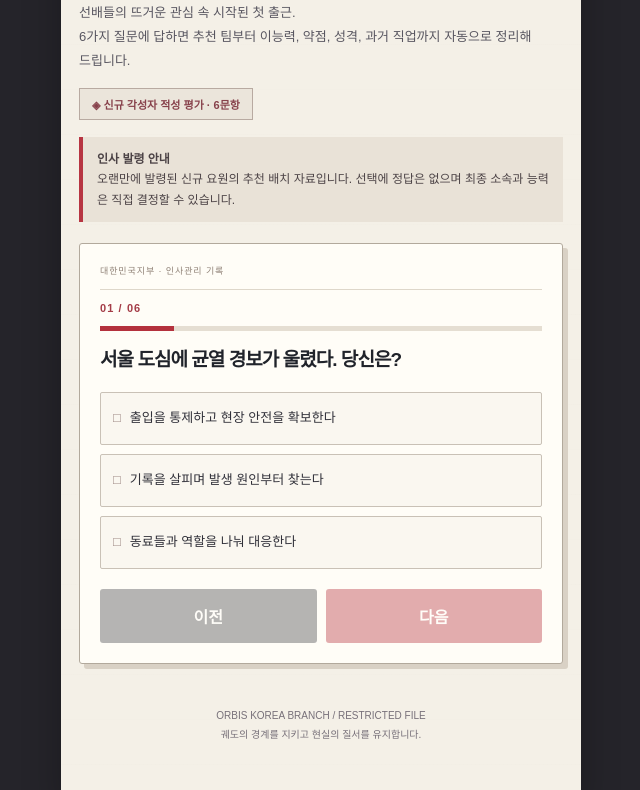
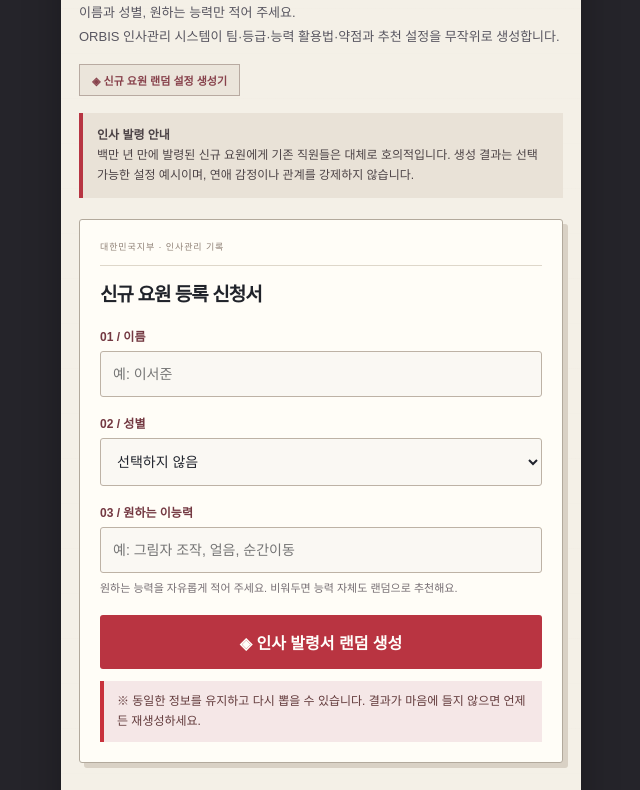
Before and after one commit to daheenlee/orbis-korea, a plain HTML site: page rookie-test/index.html in a window 1280 px wide. Shown: the part 210-1000 px from the top of the page, without its empty margins (319-959 px from the left). Drawn offline with Linux system fonts and the light colour scheme.

Commit message:
Replace quiz with name, gender and power-based randomized rookie profile generator

```diff
--- a/rookie-test/index.html
+++ b/rookie-test/index.html
@@ -3,7 +3,7 @@
 <head>
 <meta charset="utf-8"><meta name="viewport" content="width=device-width,initial-scale=1">
 <meta name="theme-color" content="#12151c">
-<title>ORBIS | 신입 요원 자동 추천</title>
+<title>ORBIS | 신입 요원 랜덤 설정 생성기</title>
 <style>
 :root{font-family:"Pretendard","Noto Sans KR","Apple SD Gothic Neo",sans-serif;color:#24252b;background:#25242a}
 *{box-sizing:border-box}body{margin:0}button,input{font:inherit}button{cursor:pointer}
@@ -34,63 +34,78 @@ button.secondary{background:#48484d}button:disabled{opacity:.4}.hidden{display:n
 .official{border-left:4px solid #b73542;background:#e9e2d7;padding:12px 14px;font-size:12px;color:#4c4346;line-height:1.7;margin-top:17px}
 footer{text-align:center;margin-top:42px;font-size:10px;color:#777079;line-height:1.9}
 @media(max-width:360px){.wrap{padding-left:12px;padding-right:12px}.card{padding:16px}h1{font-size:28px}}
+
+.form-row{display:grid;gap:7px;margin:0 0 17px}.form-row label{font-size:12px;font-weight:850;color:#733841}.field{display:block;width:100%;padding:14px 12px;border:1px solid #bdb2a5;border-radius:3px;background:#faf8f3;color:#20242d;font-size:14px}.field:focus{outline:2px solid #c8323c;outline-offset:1px}.hint{font-size:11px;color:#766e73;line-height:1.6}.result-name{font-weight:900;color:#28252a;font-size:19px;margin-top:18px}.ribbon{margin-top:12px;padding:10px 13px;background:#f5e7e7;border-left:4px solid #c8323c;color:#633b3c;font-size:12px;line-height:1.7}
 </style>
 </head>
 <body>
 <main class="wrap">
 <header class="top"><div class="brand">◉ <b>ORBIS</b> / ROK</div><a href="../night-shift/">← 인사명부</a></header>
-<p class="eyebrow">대한민국지부 / 신입 인사 적성평가 · 제001호</p>
-<h1>백만 년 만의 신입,<br>어느 팀으로 갈까?</h1>
-<p class="sub">선배들의 뜨거운 관심 속 시작된 첫 출근.<br>6가지 질문에 답하면 추천 팀부터 이능력, 약점, 성격, 과거 직업까지 자동으로 정리해 드립니다.</p>
-<span class="pill">◈ 신규 각성자 적성 평가 · 6문항</span><div class="official"><strong>인사 발령 안내</strong><br>오랜만에 발령된 신규 요원의 추천 배치 자료입니다. 선택에 정답은 없으며 최종 소속과 능력은 직접 결정할 수 있습니다.</div>
+<p class="eyebrow">대한민국지부 / 신규 요원 배정 추천 · 제001호</p>
+<h1>백만 년 만의 신입,<br>어떤 요원이 될까?</h1>
+<p class="sub">이름과 성별, 원하는 능력만 적어 주세요.<br>ORBIS 인사관리 시스템이 팀·등급·능력 활용법·약점과 추천 설정을 무작위로 생성합니다.</p>
+<span class="pill">◈ 신규 요원 랜덤 설정 생성기</span><div class="official"><strong>인사 발령 안내</strong><br>백만 년 만에 발령된 신규 요원에게 기존 직원들은 대체로 호의적입니다. 생성 결과는 선택 가능한 설정 예시이며, 연애 감정이나 관계를 강제하지 않습니다.</div>
 <section class="card" id="test">
-<div class="num" id="step"></div><div class="progress"><div class="bar" id="bar"></div></div>
-<h2 id="question"></h2><div class="options" id="options"></div>
-<div class="nav"><button type="button" class="action secondary" id="prev">이전</button><button type="button" class="action" id="next">다음</button></div>
+<h2>신규 요원 등록 신청서</h2>
+<div class="form-row"><label for="user-name">01 / 이름</label><input id="user-name" class="field" maxlength="30" placeholder="예: 이서준" autocomplete="off"></div>
+<div class="form-row"><label for="user-gender">02 / 성별</label><select id="user-gender" class="field"><option value="">선택하지 않음</option><option value="남성">남성</option><option value="여성">여성</option><option value="논바이너리">논바이너리</option><option value="직접 설정">직접 설정 / 비공개</option></select></div>
+<div class="form-row"><label for="user-ability">03 / 원하는 이능력</label><input id="user-ability" class="field" maxlength="70" placeholder="예: 그림자 조작, 얼음, 순간이동" autocomplete="off"><span class="hint">원하는 능력을 자유롭게 적어 주세요. 비워두면 능력 자체도 랜덤으로 추천해요.</span></div>
+<button type="button" class="action" id="generate" style="width:100%">◈ 인사 발령서 랜덤 생성</button>
+<div class="ribbon">※ 동일한 정보를 유지하고 다시 뽑을 수 있습니다. 결과가 마음에 들지 않으면 언제든 재생성하세요.</div>
 </section>
 <section class="card hidden" id="result" aria-live="polite">
 <div class="result-kicker">ORBIS / PERSONNEL DECISION · 참고용</div><div class="seal" aria-hidden="true">인사<br>검토필</div>
-<div class="team" id="team"></div><div class="people" id="people"></div>
+<div class="result-name" id="resultName"></div><div class="team" id="team"></div><div class="people" id="people"></div>
 <div class="label">AWAKENING CLASS</div><div class="value" id="rank"></div>
 <div class="label">CORE ABILITY</div><div class="value" id="ability"></div><p class="desc" id="abilityDesc"></p>
 <div class="label">WEAKNESS / OVERLOAD</div><p class="desc" id="weakness"></p>
 <div class="profile"><h3>🪪 신입 요원 추천 설정</h3><p id="personality"></p><p id="background"></p><p id="intro"></p></div>
 <p class="note">결과는 창작용 추천일 뿐 확정 설정이 아닙니다. 이름, 나이, 성별, 팀, 등급, 능력은 자유롭게 수정하세요. 기존 ORBIS 요원들과의 연애 관계는 자동 확정되지 않습니다.</p>
-<div class="actions"><button type="button" class="action" id="copy">▣ 크랙용 추천 설정 전체 복사</button><button type="button" class="action secondary" id="retry">다시 검사하기</button><a href="../night-shift/" style="display:block;text-align:center;padding:12px">인사명부로 돌아가기 ↗</a><div class="status" id="status"></div></div>
+<div class="actions"><button type="button" class="action" id="copy">▣ 크랙용 추천 설정 전체 복사</button><button type="button" class="action secondary" id="retry">같은 설정으로 다시 뽑기</button><a href="../night-shift/" style="display:block;text-align:center;padding:12px">인사명부로 돌아가기 ↗</a><div class="status" id="status"></div></div>
 </section>
 <footer>ORBIS KOREA BRANCH / RESTRICTED FILE<br>궤도의 경계를 지키고 현실의 질서를 유지합니다.</footer>
 </main>
 <script>
-const qs=[
-{q:"서울 도심에 균열 경보가 울렸다. 당신은?",a:[["출입을 통제하고 현장 안전을 확보한다",2,0],["기록을 살피며 발생 원인부터 찾는다",0,2],["동료들과 역할을 나눠 대응한다",1,1]]},
-{q:"위험한 상황에서 자신의 장점은?",a:[["빠른 판단과 행동력",2,0],["섬세한 관찰과 추론",0,2],["상황에 맞춰 유연하게 협력",1,1]]},
-{q:"가장 끌리는 이능력은?",a:[["방어막과 위협 제압",2,0],["흔적 감지와 패턴 분석",0,2],["이동과 협력 지원",1,1]]},
-{q:"누군가 내 실수를 지적한다면?",a:[["바로 고치고 실전에서 만회한다",2,0],["원인을 확인한 뒤 재발을 막는다",0,2],["동료와 해결책을 함께 찾는다",1,1]]},
-{q:"어떤 근무가 더 재미있을까?",a:[["긴박한 현장 출동",2,0],["수상한 사건 추적",0,2],["합동 작전과 팀 플레이",1,1]]},
-{q:"첫 출근, 선배들이 몰려든다면?",a:[["당당하게 먼저 자기소개한다",2,0],["차분하게 질문에 답한다",0,2],["웃으며 분위기에 적응한다",1,1]]}
+const el=id=>document.getElementById(id);
+const pick=a=>a[Math.floor(Math.random()*a.length)];
+const powerPool=["중력 조작","그림자 조작","결계 생성","잔상 추적","공간 도약","소리 조율","자기장 제어","기억 잔향 감지","열기 응축","빛 굴절","물의 흐름 조작","시간 감각 가속"];
+const variations=[
+{label:"정밀형",desc:p=>p+"의 효과를 좁은 범위에 정교하게 집중시켜 작은 대상이나 상황을 세밀하게 다룬다.",weak:"다수의 대상을 동시에 처리하면 집중력이 크게 저하된다."},
+{label:"방호형",desc:p=>p+"을(를) 활용해 동료를 보호하고 위험을 일시적으로 분산시킨다.",weak:"보호 범위를 넓히면 지속 시간이 급격히 짧아진다."},
+{label:"기동형",desc:p=>p+"을(를) 순간적으로 활용해 빠르게 이동하거나 위치를 바꾸는 작전에 특화된다.",weak:"짧은 시간에 반복하면 방향 감각에 혼란이 생긴다."},
+{label:"탐지형",desc:p=>p+"의 미세한 반응으로 주변 이상 징후와 균열의 흔적을 감지한다.",weak:"강한 외부 자극이나 복잡한 환경에서 감각이 과부하된다."},
+{label:"제압형",desc:p=>p+"의 출력을 한순간 높여 위협을 억제하거나 움직임을 방해한다.",weak:"한 번에 출력이 집중되어 사용 직후 회복 시간이 필요하다."},
+{label:"연계형",desc:p=>p+"의 효과를 동료의 능력과 맞춰 협력 작전의 효율을 높인다.",weak:"팀원과 호흡이 맞지 않으면 효과가 불안정해진다."}
 ];
-const abilities=[
-{n:"경계막 형성",d:"일정 범위를 보호하는 방호 경계를 전개한다.",w:"넓은 범위를 장시간 유지하면 급격히 소모되며 경계 외부는 방어하지 못한다."},
-{n:"잔류 파동 감지",d:"균열에 남은 미세한 흔적을 감지하고 이동 경로를 파악한다.",w:"흔적이 겹치면 정보가 혼선되어 감각 과부하와 두통이 생긴다."},
-{n:"단거리 위치 전이",d:"시야 안의 짧은 거리를 순간적으로 이동한다.",w:"연속 사용하면 거리 감각이 흐려지고 이동 범위가 제한된다."},
-{n:"동조 신호",d:"팀원의 행동과 능력 발동 타이밍을 감지해 협동 효율을 높인다.",w:"연결 대상이 많아질수록 집중력이 떨어지고 피로가 증가한다."},
-{n:"중력 고정",d:"짧은 시간 대상의 움직임을 제한한다.",w:"무거운 대상이나 다수에게 사용할 때 신체 부담이 크게 증가한다."},
-{n:"이상 패턴 투시",d:"균열 주변에 반복되는 이상 패턴을 시각적으로 읽는다.",w:"복잡한 현장에서는 시야 혼탁과 눈의 통증이 발생한다."}
-];
-const styles=[
-{p:"침착한 관찰형. 낯선 상황에서도 정보를 먼저 모으며 필요할 때는 분명하게 의견을 낸다.",job:"낮에는 도서관 자료실 또는 기록 관리 분야에 종사해 왔다.",line:"첫 출근에는 동료들의 질문을 받아가며 소속과 역할을 파악하려 한다."},
-{p:"빠른 행동형. 위기 앞에서 먼저 움직이지만 판단을 서두르지 않으려고 노력한다.",job:"낮에는 체육 강사나 안전 관련 아르바이트를 해 왔다.",line:"첫 출근부터 현장에 나가고 싶지만 선배들의 지시에 귀를 기울인다."},
-{p:"사교적인 조율형. 분위기를 읽고 사람들의 장점을 연결하는 데 능하다.",job:"낮에는 카페나 서비스 분야에서 일하며 다양한 사람을 만났다.",line:"처음 본 선배들의 호들갑에도 웃음을 잃지 않고 자연스럽게 인사를 건넨다."},
-{p:"호기심 많은 탐구형. 이해되지 않는 현상을 보면 끝까지 이유를 찾아내고 싶어 한다.",job:"낮에는 대학생으로 연구와 공부를 병행해 왔다.",line:"첫 출근부터 49층의 장비와 상황실을 둘러보며 궁금증을 품는다."}
-];
-let idx=0,answers=Array(qs.length).fill(null),resultText="";
-const el=id=>document.getElementById(id);
-function render(){let q=qs[idx];el("step").textContent=String(idx+1).padStart(2,"0")+" / 06";el("bar").style.width=((idx+1)/qs.length*100)+"%";el("question").textContent=q.q;el("options").replaceChildren();q.a.forEach((a,i)=>{const b=document.createElement("button");b.type="button";b.className="opt";b.textContent=a[0];b.setAttribute("aria-pressed",String(answers[idx]===i));b.addEventListener("click",()=>{answers[idx]=i;render()});el("options").append(b)});el("prev").disabled=idx===0;el("next").disabled=answers[idx]===null;el("next").textContent=idx===qs.length-1?"결과 확인":"다음"}
-function finish(){let red=0,blue=0;answers.forEach((v,i)=>{red+=qs[i].a[v][1];blue+=qs[i].a[v][2]});const team=red>blue?"1팀":blue>red?"2팀":answers[0]===0?"1팀":"2팀";const teamLabel=team==="1팀"?"1팀 · RED / 현장 대응":"2팀 · BLUE / 조사·연계 대응";const people=team==="1팀"?"최현 · 남궁도준 · 나까무라":"강태희 · 윤세현 · 한도윤";const aIndex=(answers[2]*2+answers[4]+(team==="1팀"?0:1))%abilities.length;const ability=abilities[aIndex];const st=styles[(answers[0]+answers[3]+answers[5])%styles.length];const rank=answers.filter(v=>v===1).length>=4?"B급":"C급";el("team").textContent=teamLabel;el("team").className="team "+(team==="1팀"?"red":"blue");el("people").textContent="추천 동료: "+people;el("rank").textContent=rank+" · 야간 각성자";el("ability").textContent=ability.n;el("abilityDesc").textContent=ability.d;el("weakness").textContent=ability.w;el("personality").textContent="성격: "+st.p;el("background").textContent="주간 생활: "+st.job;el("intro").textContent="첫 출근: "+st.line;resultText="[ORBIS 신입 요원 추천 설정]\n소속: 균열 대응 "+team+"\n각성 등급: "+rank+"\n능력: "+ability.n+" — "+ability.d+"\n약점: "+ability.w+"\n성격: "+st.p+"\n낮의 생활: "+st.job+"\n시작 상황: "+st.line+"\n특이사항: 오랜만에 발령받은 신입으로 동료들의 반가운 관심을 받는다. 기본적인 호의는 연애 감정이 아니다.\n※ 이름·나이·성별·팀·능력은 자유롭게 변경 가능.";el("test").classList.add("hidden");el("result").classList.remove("hidden");el("result").scrollIntoView({behavior:"smooth",block:"start"})}
-el("prev").onclick=()=>{if(idx>0){idx--;render()}};
-el("next").onclick=()=>{if(answers[idx]===null)return;if(idx<qs.length-1){idx++;render()}else finish()};
-el("retry").onclick=()=>{idx=0;answers.fill(null);el("result").classList.add("hidden");el("test").classList.remove("hidden");render();scrollTo({top:0,behavior:"smooth"})};
-el("copy").onclick=async()=>{try{await navigator.clipboard.writeText(resultText);el("status").textContent="복사 완료! 크랙 프로필에 붙여 넣으세요."}catch(e){const t=document.createElement("textarea");t.value=resultText;document.body.append(t);t.select();document.execCommand("copy");t.remove();el("status").textContent="복사했습니다."}};
-render();
+const personalities=["낯을 조금 가리지만 친해지면 장난기가 많은 편","눈치가 빠르고 침착하지만 엉뚱한 구석이 있는 편","사교적이고 농담을 잘 받아주지만 업무에는 진지한 편","행동이 빠르고 호기심이 많아 새로운 사건을 그냥 지나치지 못하는 편","무뚝뚝해 보이지만 동료를 꼼꼼하게 챙기는 편","일할 때는 신중하고 쉬는 시간에는 자유분방한 편"];
+const dayJobs=["대학교 재학생","카페 아르바이트생","출판사 사무직","프리랜서 디자이너","서점 직원","헬스장 트레이너","영상 편집자","개발자","박물관 안내 직원","취업 준비생"];
+const starters=["첫 출근 날, 선배들이 한꺼번에 몰려와 질문을 쏟아낸다.","배치가 결정되자마자 선배와 함께 사내 시설을 둘러보게 된다.","49층 상황실에서 첫 근무를 시작하는데 뜻밖의 소동이 발생한다.","첫 교대 근무 중 다른 팀에서 합동 순찰 지원 요청이 들어온다.","이름표를 받자마자 사내 익명 게시판에 신입 등장 소식이 올라온다."];
+const ranks=["A급","B급","B급","C급","C급","D급"];
+let resultText="";
+function generate(){
+const name=el("user-name").value.trim()||"이름 미정";
+const gender=el("user-gender").value||"미설정";
+const base=el("user-ability").value.trim()||pick(powerPool);
+const v=pick(variations),team=pick(["1팀","2팀"]),rank=pick(ranks),personality=pick(personalities),job=pick(dayJobs),starter=pick(starters);
+const members=team==="1팀"?"최현 · 남궁도준 · 나까무라":"강태희 · 윤세현 · 한도윤";
+const teamTitle=team==="1팀"?"1팀 · RED / 균열 대응":"2팀 · BLUE / 균열 대응";
+const desc=v.desc(base); const weakness=v.weak;
+el("resultName").textContent=name+" / "+gender;
+el("team").textContent=teamTitle;
+el("team").className="team "+(team==="1팀"?"red":"blue");
+el("people").textContent="배정 팀 동료: "+members;
+el("rank").textContent=rank+" · 야간 각성자";
+el("ability").textContent=base+" · "+v.label;
+el("abilityDesc").textContent=desc;
+el("weakness").textContent=weakness;
+el("personality").textContent="성격: "+personality;
+el("background").textContent="낮의 직업: "+job;
+el("intro").textContent="첫 출근 추천 상황: "+starter;
+resultText="[ORBIS 신입 요원 추천 설정]\n이름: "+name+"\n성별: "+gender+"\n소속: 균열 대응 "+team+"\n각성 등급: "+rank+"\n이능력: "+base+" ("+v.label+")\n활용: "+desc+"\n약점: "+weakness+"\n성격: "+personality+"\n낮의 직업: "+job+"\n첫 출근: "+starter+"\n특이사항: 백만 년 만의 신입 요원으로 선배들의 호의적인 관심을 받는다. 이는 자동적인 연애 감정이 아니다.\n※ 능력은 일몰 후에만 활성화. 추천 설정은 자유롭게 수정 가능.";
+el("result").classList.remove("hidden");el("status").textContent="";
+el("result").scrollIntoView({behavior:"smooth",block:"start"});
+}
+el("generate").onclick=generate;el("retry").onclick=generate;
+el("copy").onclick=async()=>{try{await navigator.clipboard.writeText(resultText);el("status").textContent="복사 완료! 크랙 프로필에 붙여 넣으세요."}catch(e){const t=document.createElement("textarea");t.value=resultText;document.body.append(t);t.select();const success=document.execCommand("copy");t.remove();el("status").textContent=success?"복사 완료!":"복사에 실패했습니다. 브라우저 복사 권한을 확인해 주세요."}};
 </script>
 </body></html>
```
